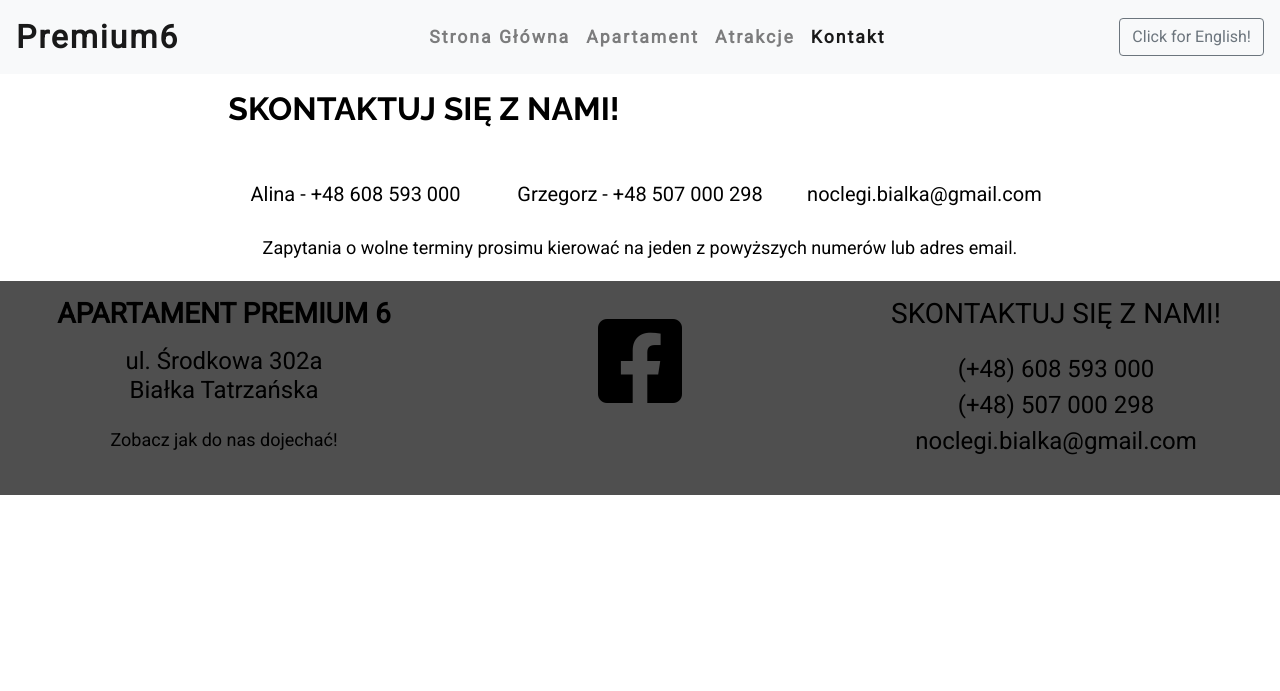
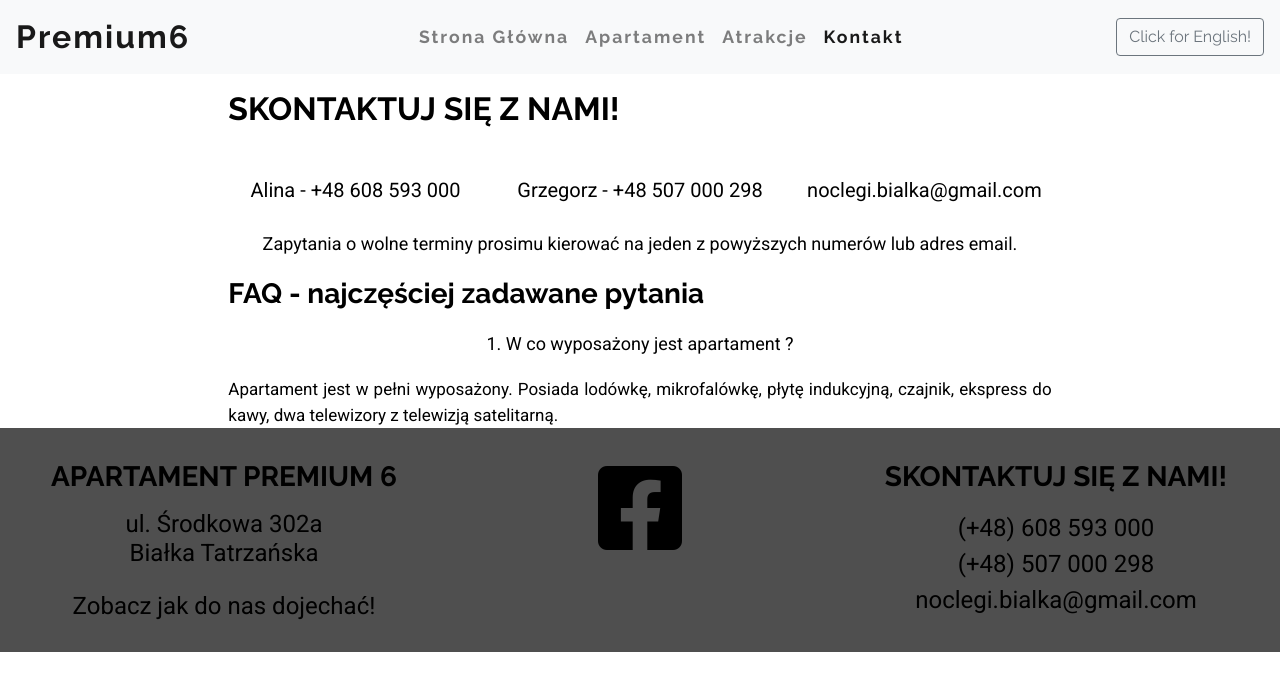
Before and after one commit to MarcinZmudka/Premium6v2, a PHP site: page /kontakt.php in a window 1280 px wide. Shown: the top 691 px of the page. Run offline with PHP 8.4, Linux system fonts and the light colour scheme; some libraries are stand-ins or nearby versions.

Commit message:
files reorganized

```diff
--- a/css/atrakcje.css
+++ b/css/atrakcje.css
@@ -3,7 +3,6 @@
     font-size: 20px;
     text-align: justify;
     margin-bottom: 5vh;
-    font-family: "Raleway", sans-serif;
 }
 img{
     margin: 2vh 0;
--- /dev/null
+++ b/css/footer.css
@@ -0,0 +1,12 @@
+.footer{
+    margin: 0;
+    background-color: #4f4f4f;
+    display: block;
+  }
+  .footLink:hover{
+    color: #e9ecef;
+  }
+  .contact{
+    font-weight: 400;
+    font-size: 3vh;
+  }
--- a/css/klucze.css
+++ b/css/klucze.css
@@ -5,6 +5,7 @@
 }
 .text{
     text-align: justify;
+    font-size: 20px;
 }
 .photos{
     position: relative;
--- a/css/kontakt.css
+++ b/css/kontakt.css
@@ -1,28 +1,33 @@
-.text{
+.text {
   margin: 0;
   font-size: 20px;
   text-align: justify;
 }
-h2{
+h2 {
+  font-family: "Raleway", sans-serif;
+  margin: 2vh 0;
+  font-weight: 700;
+}
+h3 {
   font-family: "Raleway", sans-serif;
   margin: 2vh 0;
   font-weight: 700;
 }
 
-.formula{
+.formula {
   position: relative;
   padding: 5px;
   font-size: 20px;
   display: inline-block;
   text-align: center;
-    transition: transform .3s ease-in-out;
+  transition: transform 0.3s ease-in-out;
 }
-.formula:hover{
+.formula:hover {
   transform: translateY(-10px);
   cursor: pointer;
 }
-.formula:hover::after{
-    content: '';
+.formula:hover::after {
+  content: "";
   position: absolute;
   bottom: 0;
   left: 50%;
@@ -30,22 +35,37 @@
   height: 2px;
   z-index: 100;
   background-color: black;
-    transform: translate(-50%,-50%);
+  transform: translate(-50%, -50%);
   animation: under 1s both ease-in-out;
 }
-@keyframes under{
-    0%{
+@keyframes under {
+  0% {
     opacity: 0;
   }
-    10%{
-        opacity:1;
+  10% {
+    opacity: 1;
   }
-    100%{
+  100% {
     transform: scaleX(250);
   }
 }
-p{
+.title {
   margin: 20px 0;
   text-align: center;
   font-size: 18px;
 }
+.text {
+  text-align: justify;
+  font-size: 17px;
+}
+img {
+  width: 100%;
+  height: auto;
+  margin: 0 0 20px 0;
+  /*border-radius: 20px;*/
+  transition: transform 1s ease-in-out;
+  backface-visibility: hidden;
+}
+img:hover {
+  transform: perspective(1000px) rotateY(180deg);
+}
--- /dev/null
+++ b/css/navbar.css
@@ -0,0 +1,33 @@
+.navbar{
+    font-family: 'Raleway', sans-serif;
+}
+.navbar-brand {
+  font-size: 200%;
+  font-weight: 600;
+  letter-spacing: 2px;
+}
+.nav-link {
+  font-weight: 700;
+  letter-spacing: 2px;
+  font-size: 110%;
+}
+.navbar-nav {
+  float: none;
+  margin: 0 auto;
+  text-align: center;
+}
+.navbar il {
+  display: inline-block;
+  float: none;
+}
+.navbar .navbar-collapse {
+  text-align: center;
+}
+.nav-item:hover .nav-link {
+  color: #0f0f0f !important;
+}
+body{
+    font-family: 'Roboto', sans-serif;
+    color: black;
+    text-decoration: none !important;
+  }
--- a/css/style.css
+++ b/css/style.css
@@ -1,8 +1,3 @@
-body{
-  font-family: 'Roboto', sans-serif;
-  color: black;
-  text-decoration: none !important;
-}
 a{
   text-decoration: none;
   color: black;
@@ -12,31 +7,6 @@
 }
 body{
   margin:0;
-}
-.navbar-brand{
- font-size: 200%;
- font-weight: 600;
- letter-spacing: 2px;
-}
-.nav-link{
-  font-weight: 700;
-  letter-spacing: 2px;
-  font-size: 110%;
-}
-.navbar-nav{
-  float:none;
-  margin:0 auto;
-  text-align: center;
-}
-.navbar il{
-  display: inline-block;
-  float: none;
-}
-.navbar .navbar-collapse {
-  text-align: center;
-}
-.nav-item:hover .nav-link{
-  color: #0f0f0f !important;
 }
 .carousel-caption{
   /*position: absolute;
@@ -185,18 +155,6 @@
 .profile{
   border-radius: 50%;
 }
-.footer{
-  margin: 0;
-  background-color: #4f4f4f;
-  display: block;
-}
 .jumbotron{
   margin-bottom: 50px;
 }
-.footLink:hover{
-  color: #e9ecef;
-}
-.contact{
-  font-weight: 400;
-  font-size: 3vh;
-}
--- a/dojazd.php
+++ b/dojazd.php
@@ -26,7 +26,7 @@
             <img class="col-xl" src="photos/dojazd/dojazd3.jpg" alt="">
             <img class="col-xl" src="photos/dojazd/dojazd4.jpg" alt="">
            </div>
-           <p><a href="#" class="arrive">Zobacz jak odebrać od nas klucze!</a></p>
+           <p class="arrive"><a href="klucze.php">Zobacz jak odebrać od nas klucze!</a></p>
       </div>
       <div class="col-lg-2">
       </div>
--- a/includes/footer.php
+++ b/includes/footer.php
@@ -2,7 +2,7 @@
         <div class="row text-center p-3">
           <div class="col-md-4 contact">
             <h3 class="text-center"><strong>APARTAMENT PREMIUM 6</strong></h3><h4 class="mt-3">ul. Środkowa 302a<br>Białka Tatrzańska
-  					<p class="mt-4"><a href="#" class="footLink">Zobacz jak do nas dojechać!</a></p></h4>
+  					<p class="mt-4"><a href="./dojazd.php" class="footLink">Zobacz jak do nas dojechać!</a></p></h4>
           </div>
           <div class="col-md-4 py-3">
             <a href="#"><i class="fab fa-facebook-square iconFB"></i></a>
--- a/includes/head.php
+++ b/includes/head.php
@@ -1,10 +1,11 @@
 <meta charset="utf-8">
 <meta name="viewport" content="width=device-width, initial-scale=1, shrink-to-fit=no">
 <link href="https://fonts.googleapis.com/css?family=Roboto" rel="stylesheet">
-<link href="https://fonts.googleapis.com/css?family=Oswald:400,500,600&amp;subset=latin-ext" rel="stylesheet">
 <link href="https://fonts.googleapis.com/css?family=Raleway:400,700&display=swap" rel="stylesheet">
 <link rel="stylesheet" href="https://use.fontawesome.com/releases/v5.8.1/css/all.css" integrity="sha384-50oBUHEmvpQ+1lW4y57PTFmhCaXp0ML5d60M1M7uH2+nqUivzIebhndOJK28anvf" crossorigin="anonymous">
 <link rel="stylesheet" href="css/bootstrap.min.css">
 <link rel="stylesheet" href="css/style.css">
+<link rel="stylesheet" href="css/footer.css">
+<link rel="stylesheet" href="css/navbar.css">
 <!-- keywords ??? -->
 <title>Apartament Premium 6</title>
--- a/includes/navbar.php
+++ b/includes/navbar.php
@@ -1,5 +1,5 @@
 <nav class="navbar navbar-expand-lg navbar-light bg-light" >
-      <a href="#" class="navbar-brand mb-0">Premium6</a>
+      <a href="./index.php" class="navbar-brand mb-0">Premium6</a>
       <button class="navbar-toggler" type="button" data-toggle="collapse" data-target="#navbarSupportedContent" aria-controls="navbarSupportedContent" aria-expanded="false" aria-label="Toggle navigation">
         <span class="navbar-toggler-icon"></span>
       </button>
--- a/kontakt.php
+++ b/kontakt.php
@@ -16,7 +16,11 @@
           <div class="formula col-sm ">Grzegorz - +48 507 000 298</div>
           <div class="formula col-sm">noclegi.bialka@gmail.com</div>
         </div>
-        <p>Zapytania o wolne terminy prosimu kierować na jeden z powyższych numerów lub adres email.</p>
+        <p class='title'>Zapytania o wolne terminy prosimu kierować na jeden z powyższych numerów lub adres email.</p>
+        <h3>FAQ - najczęściej zadawane pytania</h3>
+        <p class="title">1. W co wyposażony jest apartament ?</p>
+        <p class="text">Apartament jest w pełni wyposażony. Posiada lodówkę, mikrofalówkę, płytę indukcyjną, czajnik, ekspress do kawy, dwa telewizory z telewizją satelitarną.</p>
+
       </div>
       <div class="col-lg-2"></div>
     </div>
```
Also changed, not shown: css/dojazd.css (+10 -6 lines). Lines whose indentation alone changed are shown as unchanged.
